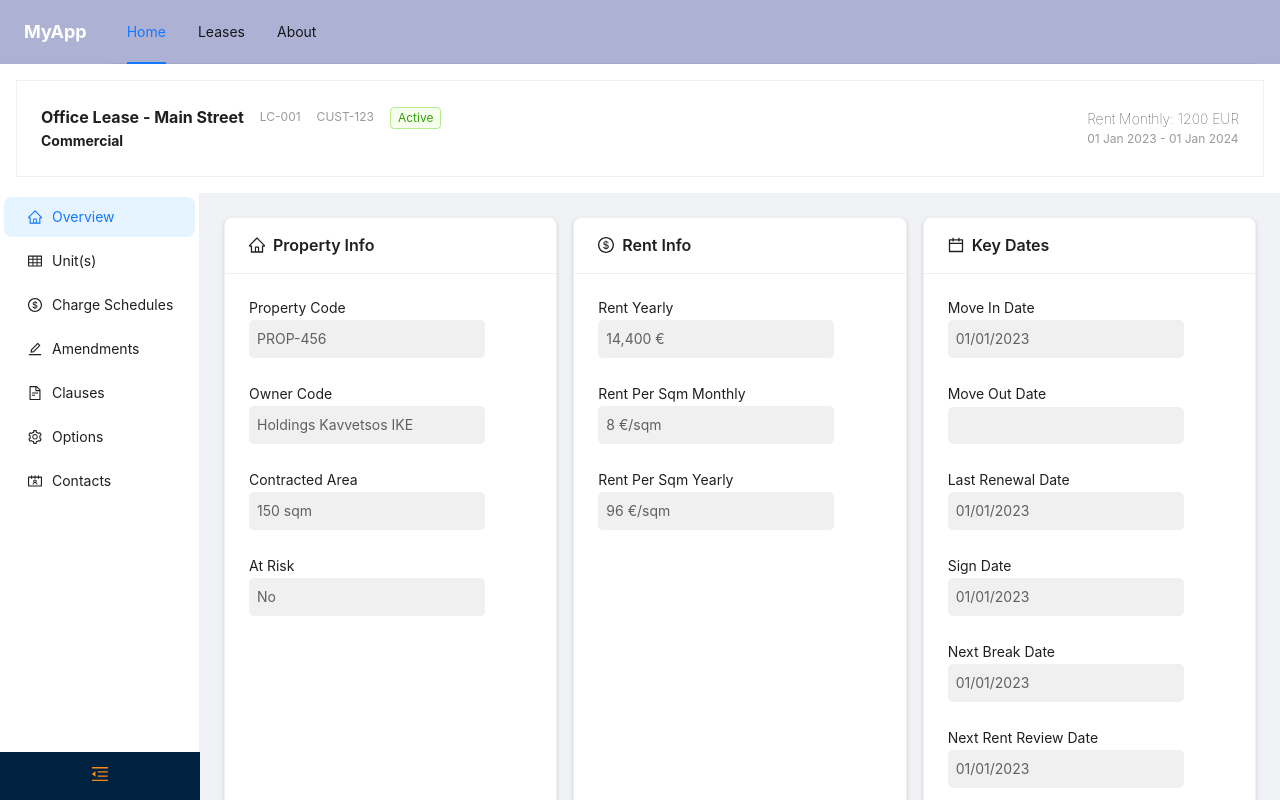
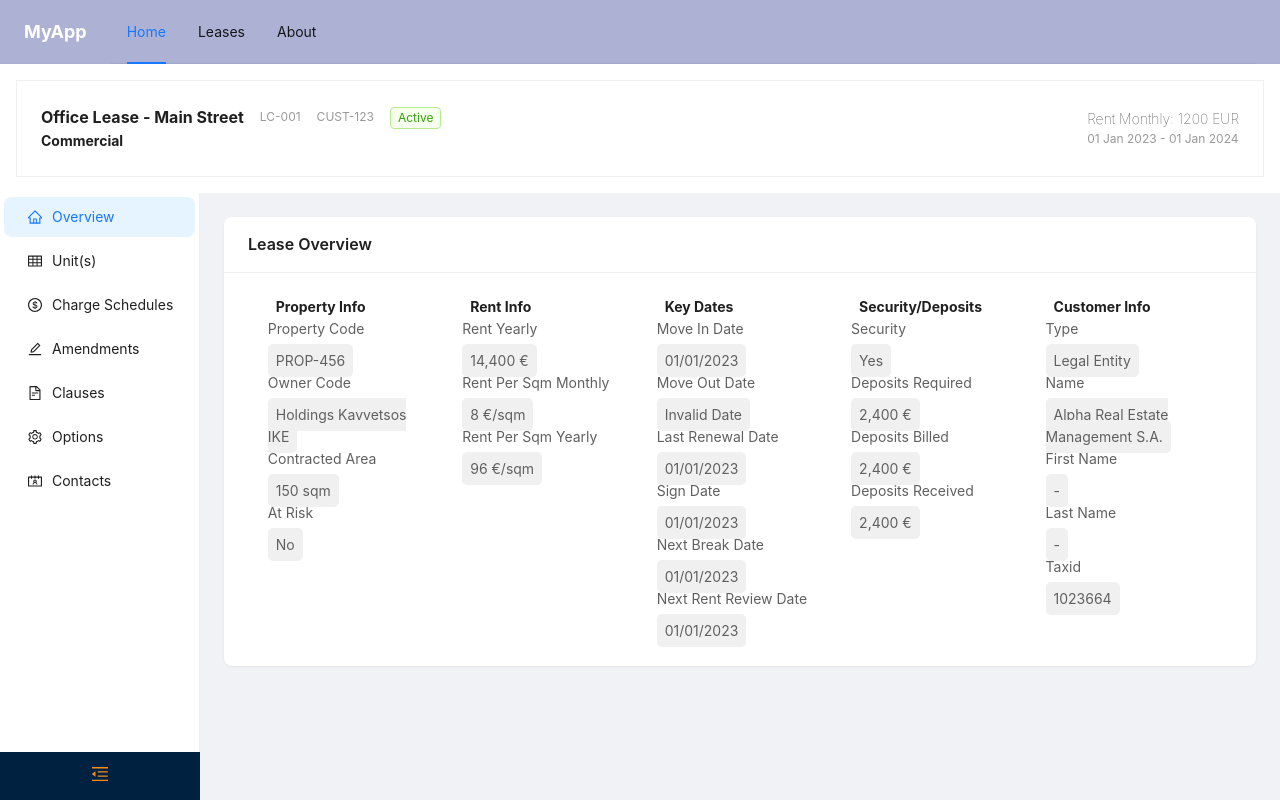
Before and after one commit to GiannisKav7/pms-frontend, a React (Create React App) app in the folder pms/: page /lease/1 in a window 1280 px wide. Shown: the top 800 px of the page. Built offline with nearby package versions, Linux system fonts and the light colour scheme.

Commit message:
Refactor LeaseOverview component layout; enhance readability and styling for lease details

```diff
--- a/pms/src/components/Lease/LeaseOverviewContent.js
+++ b/pms/src/components/Lease/LeaseOverviewContent.js
@@ -6,59 +6,46 @@ import { renderFieldByType } from "../customFunctions/fieldRenderer";
 import styles from "./LeaseOverviewContent.module.css";
 
 // Read-only component to display lease information
-const LeaseOverviewReadOnly = ({ overviewGroups, leaseDetails }) => {
+const LeaseOverviewReadOnly = ({ overviewGroups, leaseDetails}) => {
+
   return (
     <div className={styles.container}>
+      <Card className={styles.card} title="Lease Overview" bordered={false}>
+        <Row justify="space-evenly" gutter={16}>
           {overviewGroups.map((group) => (
-        <Card
-          key={group.title}
-          title={
-            <span>
-              {group.icon && <span style={{ marginRight: 8 }}>{group.icon}</span>}
-              {group.title}
-            </span>
-          }
-          className={styles.card}
-        >
-          <Form gutter={16} disabled={false} layout="vertical">
+            <Col span={4} key={group.title}>
+              <span className={styles.groupTitle}>{group.title}</span>
               {group.fields.map((fieldKey) => {
-              const label = fieldKey
+                const label= fieldKey
                 .replace(/([A-Z])/g, " $1")
                 .replace(/^./, (str) => str.toUpperCase());
                 const fieldCfg = fieldConfig[fieldKey] || {};
-              const isDateField = fieldCfg.type === "date";
+                const fieldType = fieldCfg.type || "text";
                 let displayValue = leaseDetails[fieldKey];
 
-              if (isDateField) {
-                displayValue = displayValue
-                  ? dayjs(displayValue).format(fieldCfg.format || "DD/MM/YYYY")
-                  : "";
-              } else if (fieldCfg.type === "number") {
-                displayValue = `${fieldCfg.prefix ? fieldCfg.prefix + " " : ""}${Number(
-                  displayValue
-                ).toLocaleString()}${fieldCfg.postfix ? " " + fieldCfg.postfix : ""}`;
-              } else {
-                displayValue = `${displayValue}`;
+                if(fieldType === "date") {
+                  const dateFormat = fieldCfg.format || "DD/MM/YYYY";
+                  displayValue = dayjs(displayValue).format(dateFormat);
+                }else if(fieldType === "number") {
+                  displayValue = `${fieldCfg.prefix ? fieldCfg.prefix + " " : ""}
+                  ${Number(displayValue).toLocaleString()}${fieldCfg.postfix ? " " + fieldCfg.postfix : ""}`;
+                }else{
+                  displayValue = displayValue || "-";
                 }
 
-                return (
-                  <Col span={20} key={fieldKey}>
-                  <Form.Item
-                    name={fieldKey}
-                    label={label}
-                    layout="vertical"
-                    className={styles.formItemCompact}
-                  >
-                    <div className={styles.readOnlyField}>
-                      <span>{displayValue}</span>
+                return(
+                  <Row key={fieldKey} gutter={16}>
+                    <div >
+                      <div className={styles.label}>{label}</div>
+                      <span className={styles.displayValue}>{displayValue}</span>
                     </div>
-                  </Form.Item>
-                  </Col>
+                  </Row>
                 );
               })}
-          </Form>
+            </Col>
+          ))}
+        </Row>
       </Card>
-      ))}
     </div>
   );
 };
@@ -78,7 +65,7 @@ const LeaseOverviewEdit = ({ form, overviewGroups }) => {
                   .replace(/^./, (str) => str.toUpperCase());
                 const fieldCfg = fieldConfig[fieldKey] || {};
                 return (
-                  <Col span={24} key={fieldKey}>
+                  <Col span={4} key={fieldKey}>
                     <Form.Item name={fieldKey} label={label} style={{ marginBottom: 16 }}>
                       {renderFieldByType(fieldKey, fieldCfg, form)}
                     </Form.Item>
@@ -97,6 +84,7 @@ const LeaseOverviewContent = ({ form, overviewGroups, leaseDetails}) => {
   return (
     <>
       <LeaseOverviewReadOnly overviewGroups={overviewGroups} leaseDetails={leaseDetails} />
+
     </>
   );
 };
--- a/pms/src/components/Lease/LeaseOverviewContent.module.css
+++ b/pms/src/components/Lease/LeaseOverviewContent.module.css
@@ -9,18 +9,21 @@
   border-radius: 8px;
 }
 
-.readOnlyField {
+.groupTitle{
+  font-weight: bold;
+
+}
+
+.label {
+  margin-bottom: 10px;
+  color: rgb(96, 96, 96);
+}
+
+.displayValue {
   border: 0px solid #d9d9d9;
   padding: 8px;
   border-radius: 5px;
   min-height: 37px;
-  margin-top: -8px;
   background-color: rgb(240, 240, 240);
   color: rgb(96, 96, 96);
 }
-
-.formItemCompact{
-  display: flexbox;
-  font-size: xx-small;
-  text-align: left;
-}
--- a/pms/src/features/LeaseDetails.js
+++ b/pms/src/features/LeaseDetails.js
@@ -13,7 +13,6 @@ import Sidebar from "../components/Layouts/Sidebar";
 import { getTabColumns } from "../config/leaseTabColumns";
 import LeaseOverviewContent from "../components/Lease/LeaseOverviewContent";
 import LeaseBasicInfoBar from "../components/Lease/LeaseBasicInfoBar";
-import { HomeOutlined, DollarOutlined, CalendarOutlined, SafetyOutlined, UserOutlined} from "@ant-design/icons";
 import styles from "./LeaseDetails.module.css";
 
 const { Sider, Content } = Layout;
@@ -21,17 +20,14 @@ const { Sider, Content } = Layout;
 const overviewGroups = [
   {
     title: "Property Info",
-    icon: <HomeOutlined />,
     fields: ["propertyCode", "ownerCode", "contractedArea", "atRisk"],
   },
   {
     title: "Rent Info",
-    icon: <DollarOutlined />,
     fields: ["rentYearly", "rentPerSqmMonthly", "rentPerSqmYearly"],
   },
   {
     title: "Key Dates",
-    icon: <CalendarOutlined />,
     fields: [
       "moveInDate",
       "moveOutDate",
@@ -43,12 +39,10 @@ const overviewGroups = [
   },
   {
     title: "Security/Deposits",
-    icon: <SafetyOutlined />,
     fields: ["security", "depositsRequired", "depositsBilled", "depositsReceived"],
   },
   {
     title: "Customer Info",
-    icon: <UserOutlined />,
     fields: ["type", "name", "firstName", "lastName", "taxid"]
   }
 ];
```
Lines whose indentation alone changed are shown as unchanged.
